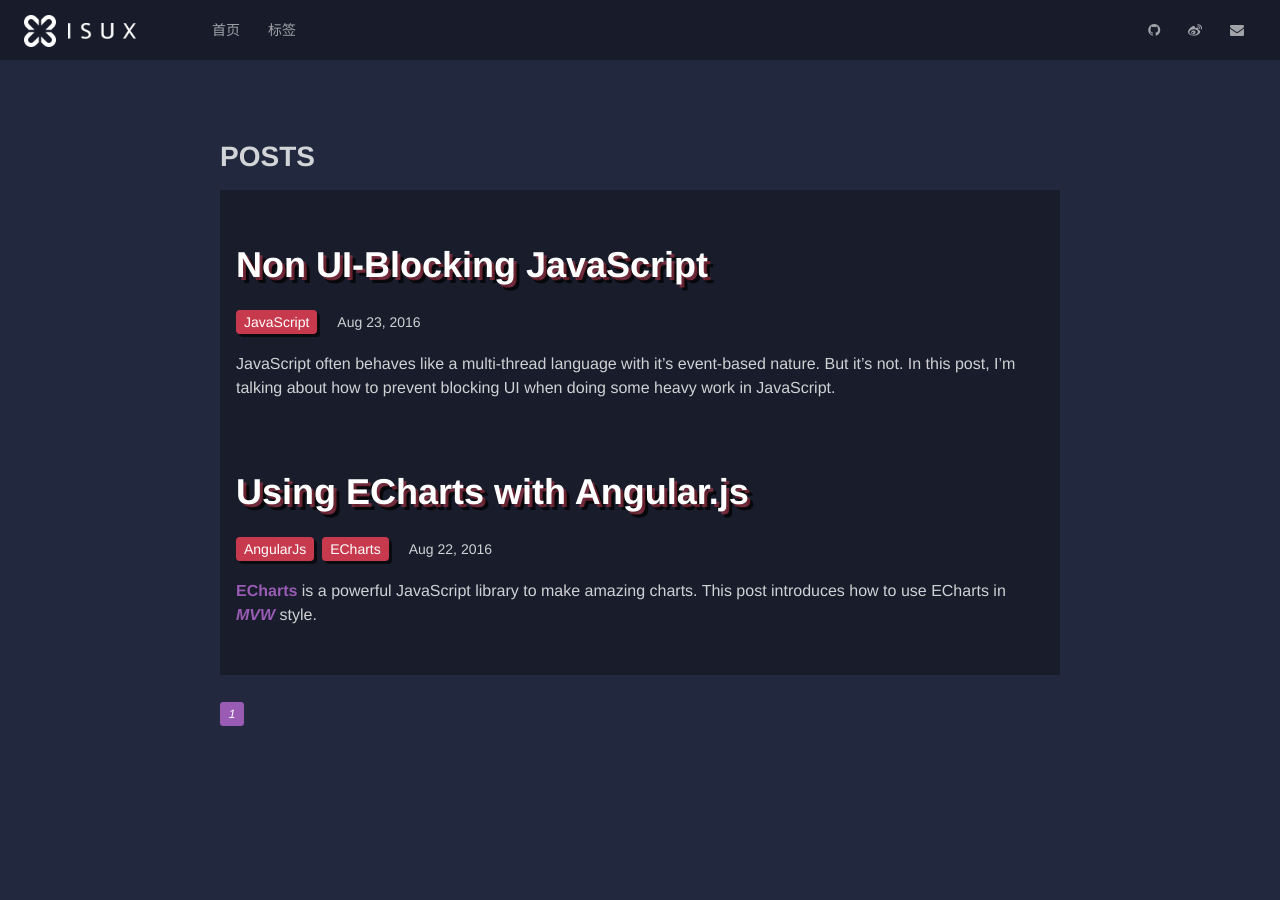
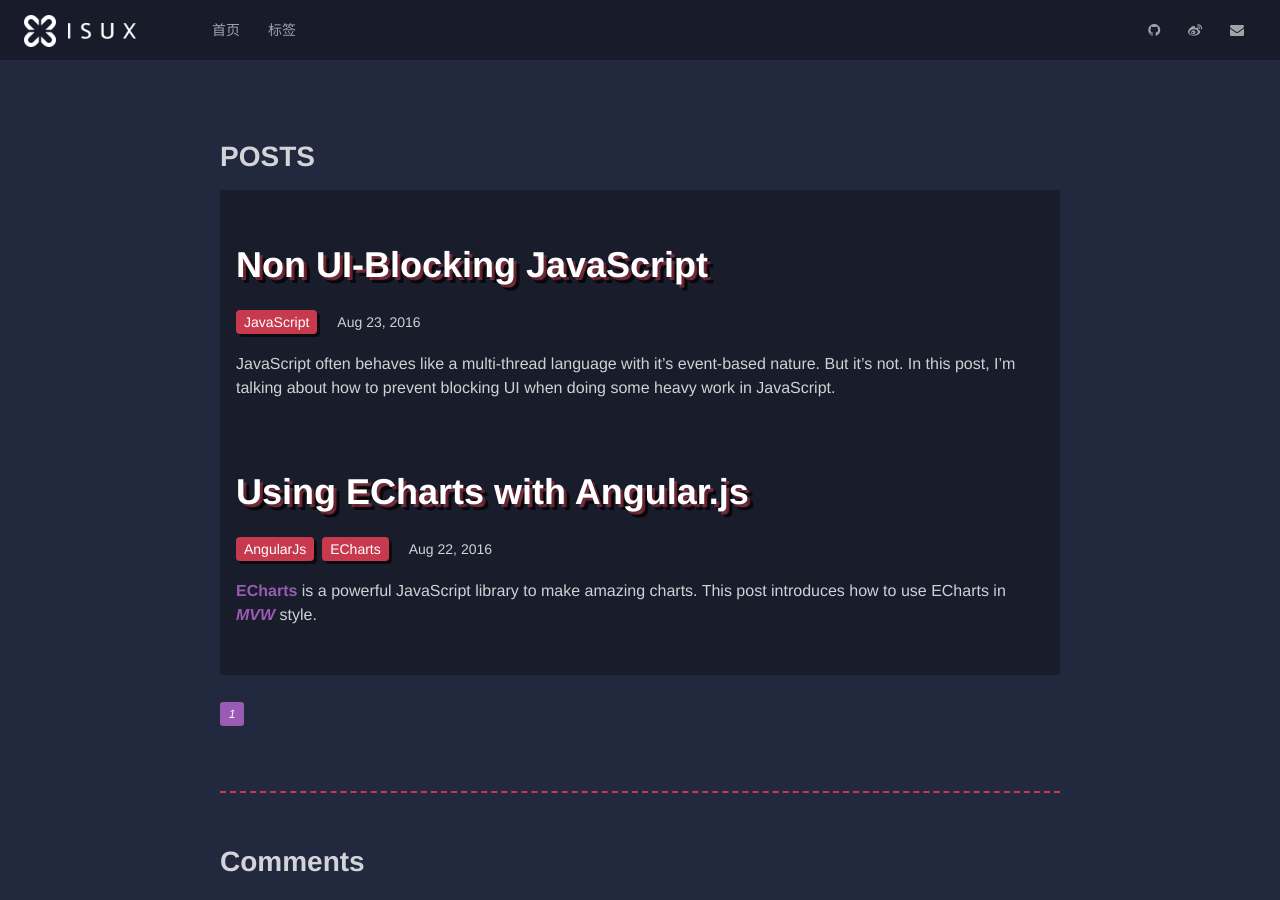
Before and after one commit to lancebiu/lancebiu.github.io, a Jekyll site: the page built from index.html, in a window 1280 px wide. Built offline with Jekyll 4.4.1, drawn with Linux system fonts in a browser that asks for light colours; nearby versions of some CDN libraries; the list of posts is cut into pages by our own code; comment, search, counter and statistics services are not loaded.

Commit message:
add disqus

```diff
--- /dev/null
+++ b/_includes/disqus.html
@@ -0,0 +1,13 @@
+<div class="comments">
+    <h1>Comments</h1>
+    <div id="disqus_thread"></div>
+</div>
+<script>
+    (function() { // DON'T EDIT BELOW THIS LINE
+        var d = document, s = d.createElement('script');
+        s.src = '//devdeeper.disqus.com/embed.js';
+        s.setAttribute('data-timestamp', +new Date());
+        (d.head || d.body).appendChild(s);
+    })();
+</script>
+<noscript>Please enable JavaScript to view the <a href="https://disqus.com/?ref_noscript">comments powered by Disqus.</a></noscript>
--- a/_layouts/post.html
+++ b/_layouts/post.html
@@ -22,3 +22,5 @@
     </div>
 
 </article>
+
+{% include disqus.html %}
--- /dev/null
+++ b/_sass/_comments.scss
@@ -0,0 +1,7 @@
+.comments {
+
+  margin-top: 64px;
+  padding-top: 36px;
+  border-top: 2px dashed #C73A4E;
+
+}
--- a/_sass/_layout.scss
+++ b/_sass/_layout.scss
@@ -14,7 +14,7 @@
   width: 100%;
   max-width: 840px;
   margin: 0 auto;
-  padding: 64px 0;
+  padding: 64px 0 0;
 }
 
 .site-header {
--- a/_sass/_post.scss
+++ b/_sass/_post.scss
@@ -21,7 +21,8 @@
 }
 
 .post {
-  padding: 64px 24px;
+
+  padding-bottom: 64px;
 
   .post-header {
 
--- a/css/main.scss
+++ b/css/main.scss
@@ -10,5 +10,6 @@
         "post",
         "syntax-highlighting",
         "pagination",
-        "tags-page"
+        "tags-page",
+        "comments"
 ;
--- a/index.html
+++ b/index.html
@@ -29,4 +29,6 @@
 
     {% include pagination.html %}
 
+    {% include disqus.html %}
+
 </div>
```
